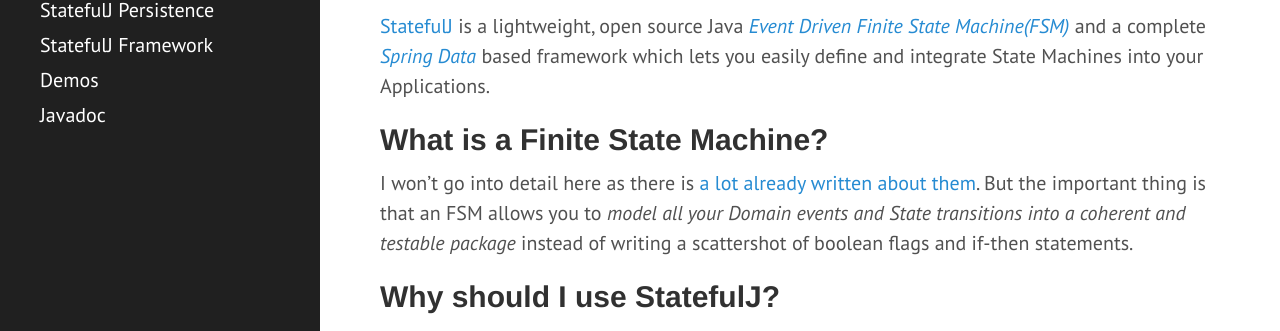
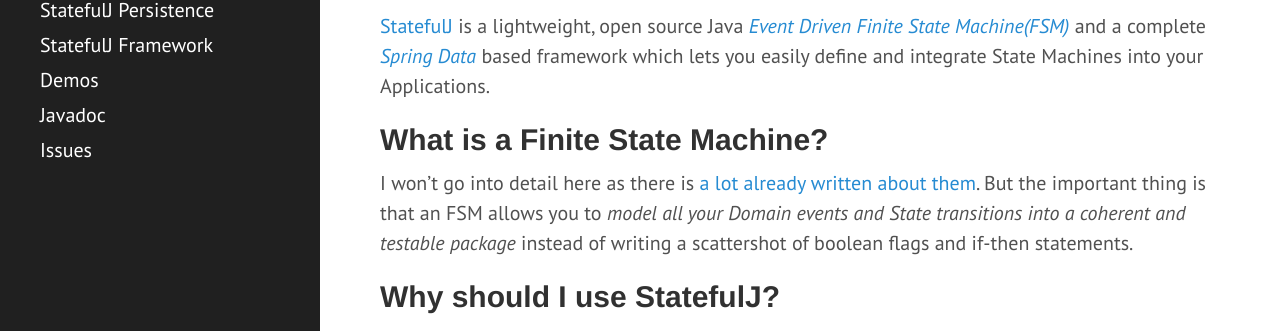
Before and after one commit to statefulj/statefulj, a Jekyll site: the page built from index.md, in a window 1280 px wide. Shown: the part 177-508 px from the top of the page. Built offline with Jekyll 4.4.1, drawn with Linux system fonts in a browser that asks for light colours; Markdown is read by kramdown in place of the engine named in the settings.

Commit message:
Add link to issues

```diff
--- a/_includes/sidebar.html
+++ b/_includes/sidebar.html
@@ -55,6 +55,7 @@
 
 	  <a class="sidebar-nav-item{% if page.url == '/demos/' %} active{% endif %}" href="/demos/">Demos</a>
 	  <a class="sidebar-nav-item" target="_blank" href="/public/javadoc/">Javadoc</a>
+	  <a class="sidebar-nav-item" target="_blank" href="https://github.com/statefulj/statefulj/issues">Issues</a>
 
       <!--a class="sidebar-nav-item" href="{{ site.github.repo }}/archive/v{{ site.version }}.zip">Download</a>
       <a class="sidebar-nav-item" href="{{ site.github.repo }}">GitHub project</a>
```
